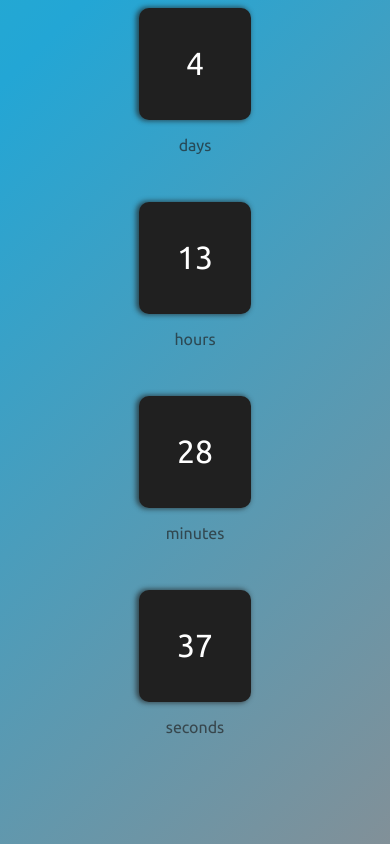
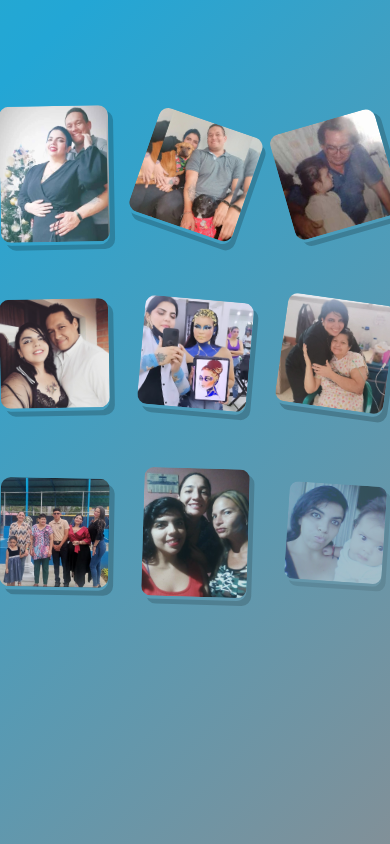
Before and after one commit to JohnnatanV/cumple-angelica, a React (Vite) app: page / in a window 390 px wide. Built offline with nearby package versions, Linux system fonts and the light colour scheme.

Commit message:
Defined adjustments to media querys for cellphone layout

```diff
--- a/src/components/Countdown.jsx
+++ b/src/components/Countdown.jsx
@@ -1,11 +1,11 @@
 import { useState, useEffect } from "react";
 
-const COUNTDOWN_T = new Date("2024-12-26T17:59:59");
-// const TEST_TARGET = new Date("2024-12-21T23:02:01");
+// const COUNTDOWN_T = new Date("2024-12-26T17:59:59");
+const TEST_TARGET = new Date("2024-12-21T23:02:01");
 
 const getTimeLeft = () => {
-  const totalTimeLeft = COUNTDOWN_T - new Date();
-  // const totalTimeLeft = TEST_TARGET - new Date();
+  // const totalTimeLeft = COUNTDOWN_T - new Date();
+  const totalTimeLeft = TEST_TARGET - new Date();
   const days = Math.max(Math.floor(totalTimeLeft / (1000 * 60 * 60 * 24)), 0);
   const hours = Math.max(
     Math.floor((totalTimeLeft / (1000 * 60 * 60)) % 24),
--- a/src/components/Present.jsx
+++ b/src/components/Present.jsx
@@ -2,16 +2,17 @@
 import Collage from "./Collage";
 
 const Present = () => {
-  const message = "Feliz cumpleaños, Muñequita hermosa";
+  const message =
+    "Un mensaje de todos los que te amamos, \n los que estamos a tu lado, \n los que estan lejos \n y los que ya no pueden estar. \n Feliz cumpleaños, Muñequita hermosa";
   return (
     <div className="present">
       <motion.h1
         className="kaushan-script-regular message"
         initial={{ opacity: 0, scale: 0, color: "#ffffff" }}
-        animate={{ opacity: 1, scale: 1.5, color: "#222" }}
+        animate={{ opacity: 1, scale: 1.15, color: "#222" }}
         transition={{
           duration: 1.5,
-          delay: 5,
+          delay: 8,
           type: "spring",
           visualDuration: 1,
           bounce: 0.5,
--- a/src/styles/index.css
+++ b/src/styles/index.css
@@ -14,12 +14,13 @@
 
   .content {
     width: 100%;
-    height: 90vh;
+    height: 100vh;
     display: flex;
     flex-direction: row;
     justify-content: center;
+    align-items: center;
     margin: auto;
-    gap: 2rem;
+    gap: 1rem;
 
     @media screen and (max-width: 550px) {
       flex-direction: column;
@@ -52,7 +53,7 @@
 
   .label {
     color: #202020ab;
-    margin: 1rem;
+    margin-top: 0.5rem;
   }
 }
 
@@ -66,11 +67,17 @@
   align-items: center;
 
   .message {
-    background-color: #909090dd;
+    background-color: #90909077;
+    text-align: center;
     position: absolute;
     font-weight: 600;
-    padding: 0.4rem;
+    padding: 0.3rem;
     border-radius: 20px;
+    z-index: 100;
+
+    @media screen and (max-width: 550px) {
+      width: 65%;
+    }
   }
 
   .collage {
@@ -84,12 +91,23 @@
     justify-items: center;
     align-items: center;
 
+    @media screen and (max-width: 550px) {
+      grid-template-columns: repeat(3, 1fr);
+      grid-template-rows: repeat(3, 1fr);
+      grid-column-gap: 2rem;
+      grid-row-gap: 2.5rem;
+    }
+
     .photo {
       width: 18rem;
       border-radius: 10px;
       justify-self: center;
       align-self: center;
       box-shadow: 5px 5px 0 rgba(0, 0, 0, 0.2);
+
+      @media screen and (max-width: 550px) {
+        width: 6.8rem;
+      }
 
       img {
         width: 100%;
@@ -98,5 +116,11 @@
         object-fit: cover;
       }
     }
+
+    @media screen and (max-width: 550px) {
+      .photo:nth-child(10) {
+        grid-column: span 3 / span 3;
+      }
+    }
   }
 }
```
